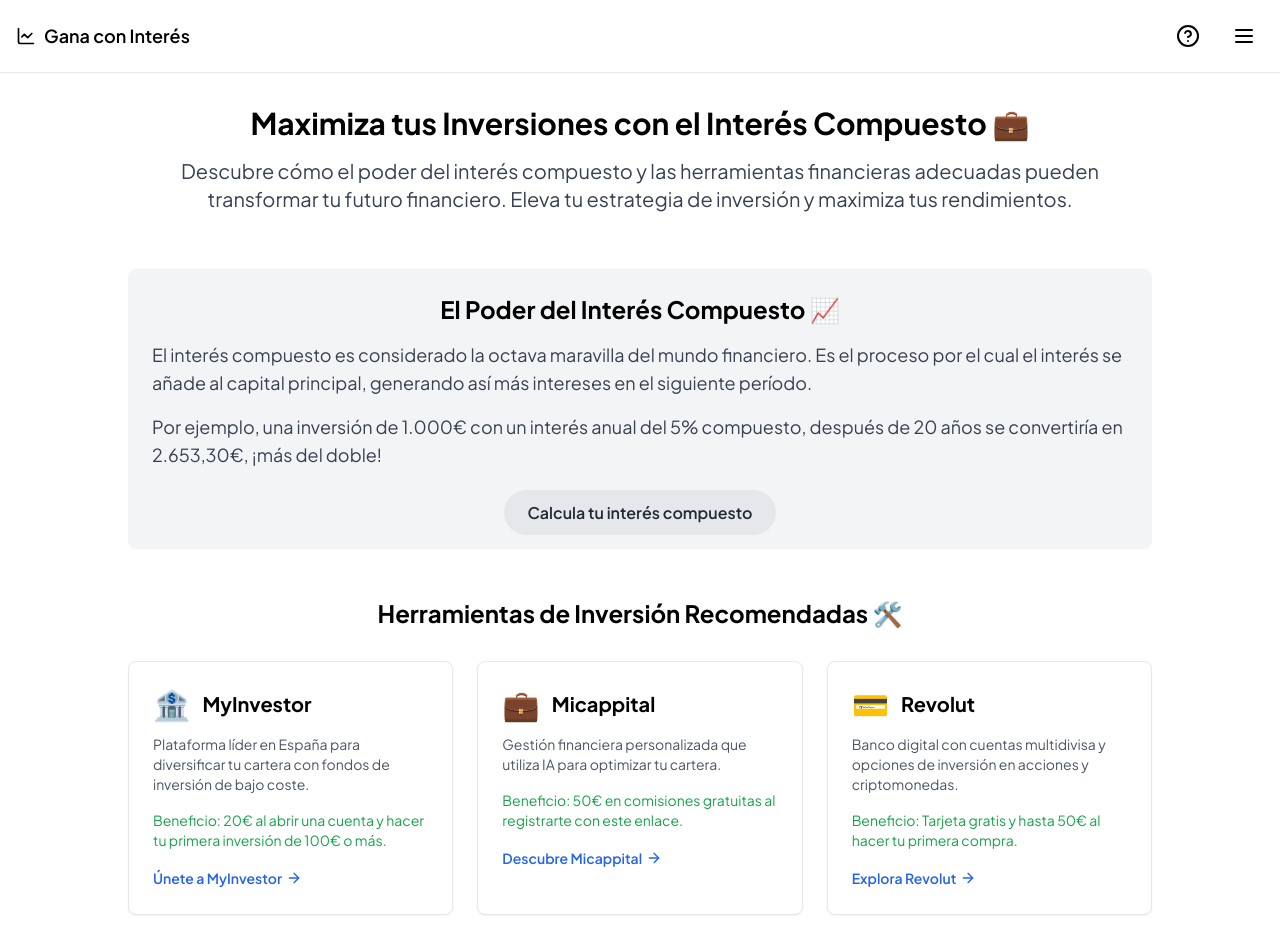
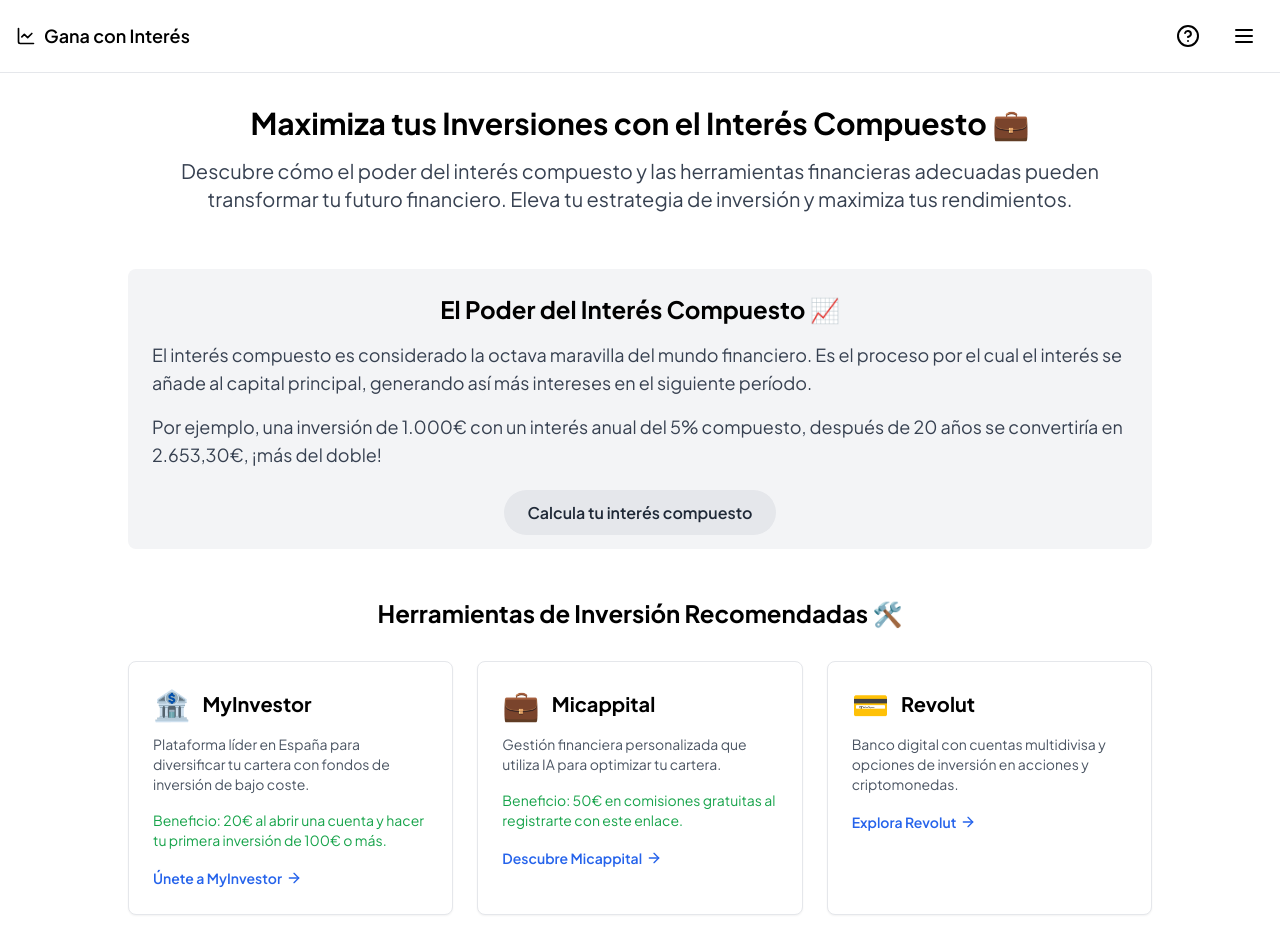
Before and after one commit to jlfernandezfernandez/compound-interest-calculator, a Next.js app: page /mejora-tus-resultados in a window 1280 px wide. Shown: the top 952 px of the page. Built offline with nearby package versions, Linux system fonts and the light colour scheme.

Commit message:
feature: update beneficts

```diff
--- a/src/app/mejora-tus-resultados/page.tsx
+++ b/src/app/mejora-tus-resultados/page.tsx
@@ -49,7 +49,6 @@
               description="Banco digital con cuentas multidivisa y opciones de inversión en acciones y criptomonedas."
               link="https://revolut.com/referral/?referral-code=jordilftw5!FEB2-24-VR-ES"
               linkText="Explora Revolut"
-              referralBenefit="Beneficio: Tarjeta gratis y hasta 50€ al hacer tu primera compra."
             />
           </div>
         </section>
--- a/src/components/ImproveResultsInvestmentTool.tsx
+++ b/src/components/ImproveResultsInvestmentTool.tsx
@@ -8,7 +8,7 @@
   emoji: string;
   link: string;
   linkText: string;
-  referralBenefit: string;
+  referralBenefit?: string;
 }
 
 const ImproveResultsInvestmentTool: React.FC<
```
